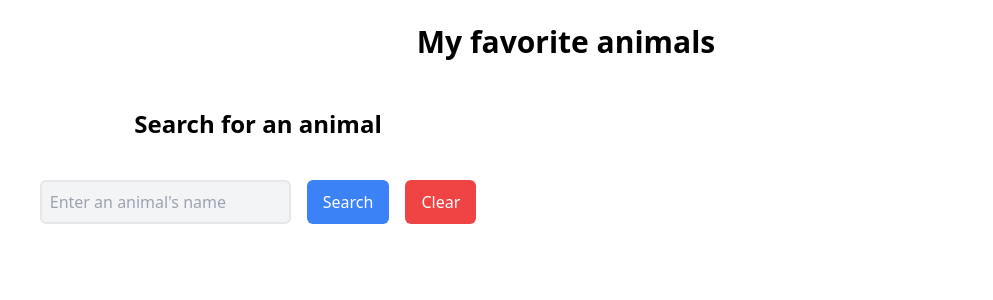
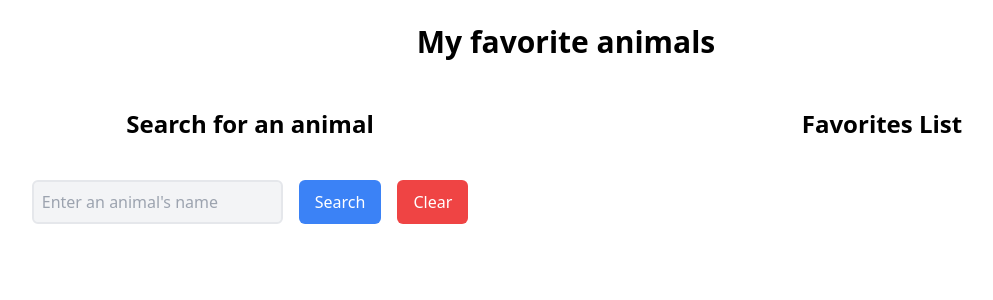
Before and after one commit to Hombre2014/landbanking-challenge, a React (Create React App) app: page / in a window 1280 px wide. Shown: the top 300 px of the page, without its empty margins (74-1067 px from the left). Built offline with nearby package versions, Linux system fonts and the light colour scheme.

Commit message:
Implement add to favorites function.

```diff
--- a/src/App.js
+++ b/src/App.js
@@ -3,6 +3,9 @@ import { useState } from 'react';
 function App() {
   const [animalName, setAnimalName] = useState('');
   const [animalData, setAnimalData] = useState(null);
+  const [favoriteAnimals, setFavoriteAnimals] = useState(
+    JSON.parse(localStorage.getItem('favorites')) || []
+  );
 
   const searchForAnimal = async (event) => {
     event.preventDefault();
@@ -37,6 +40,15 @@ function App() {
         ))}
       </ul>
     );
+  }
+
+  const addToFavorites = (item) => {
+    if (animalData[item]) {
+      const favorites = JSON.parse(localStorage.getItem('favorites')) || [];
+      favorites.push(animalData[item]);
+      localStorage.setItem('favorites', JSON.stringify(favorites));
+      setFavoriteAnimals(favorites);
+    }
   }
 
   return (
@@ -99,11 +111,42 @@ function App() {
                           animalData[index].characteristics
                         )}
                       </ul>
+                      {/* Add a button to add the animal to favorites only if it is not already in the favorites array */}
+                      {JSON.parse(localStorage.getItem('favorites'))?.some(
+                        (favorite) => favorite.name === animal.name
+                      ) ? (
+                        <p className="text-red-500 font-bold mt-2">
+                          The animal is already added to favorites list
+                        </p>
+                      ) : (
+                        <button
+                          className="bg-blue-500 text-white rounded-md px-4 py-2 mt-6"
+                          onClick={() => addToFavorites(index)}
+                        >
+                          Add to Favorites
+                        </button>
+                      )}
                     </div>
                   ))}
                 </>
               )}
             </div>
+          </div>
+          <div className="w-1/2">
+            <h2 className="text-2xl font-bold text-center mt-6">
+              Favorites List
+            </h2>
+            {favoriteAnimals?.map((favorite, index) => (
+              <ul key={index}>
+                <li key={index}>
+                  <h3 className="text-2xl font-bold my-6">
+                    {index + 1}. {favorite.name}
+                  </h3>
+                  <p className="text-xl font-bold my-2">Characteristics</p>
+                  <ul>{renderCharacteristics(favorite.characteristics)}</ul>
+                </li>
+              </ul>
+            ))}
           </div>
         </div>
       </div>
```
